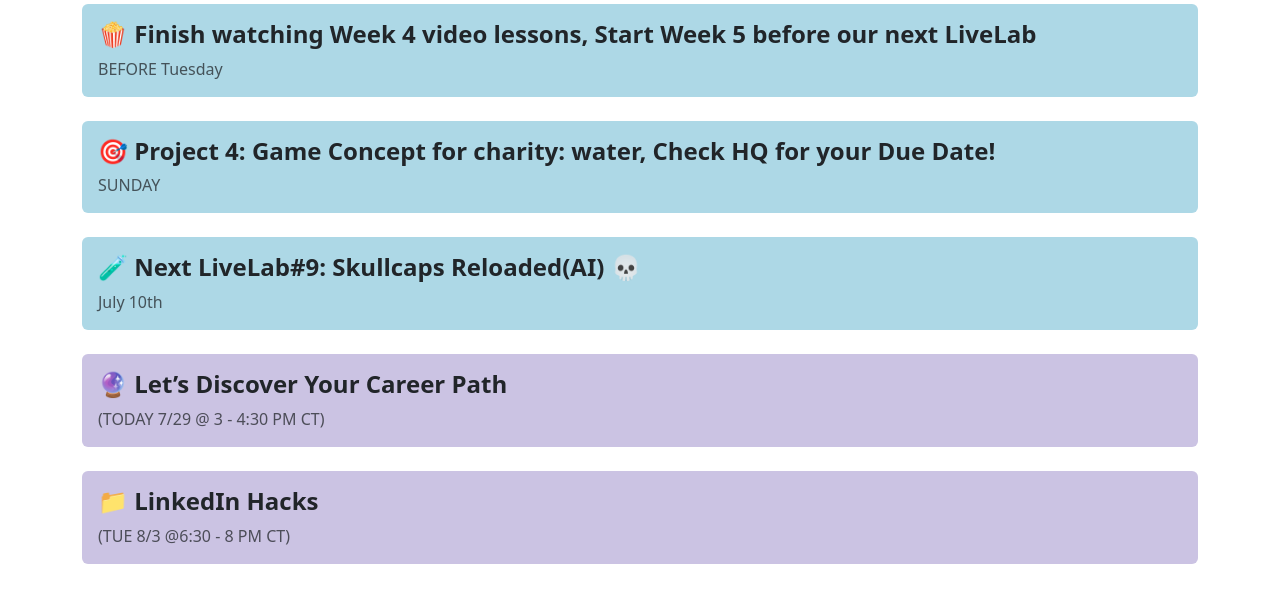
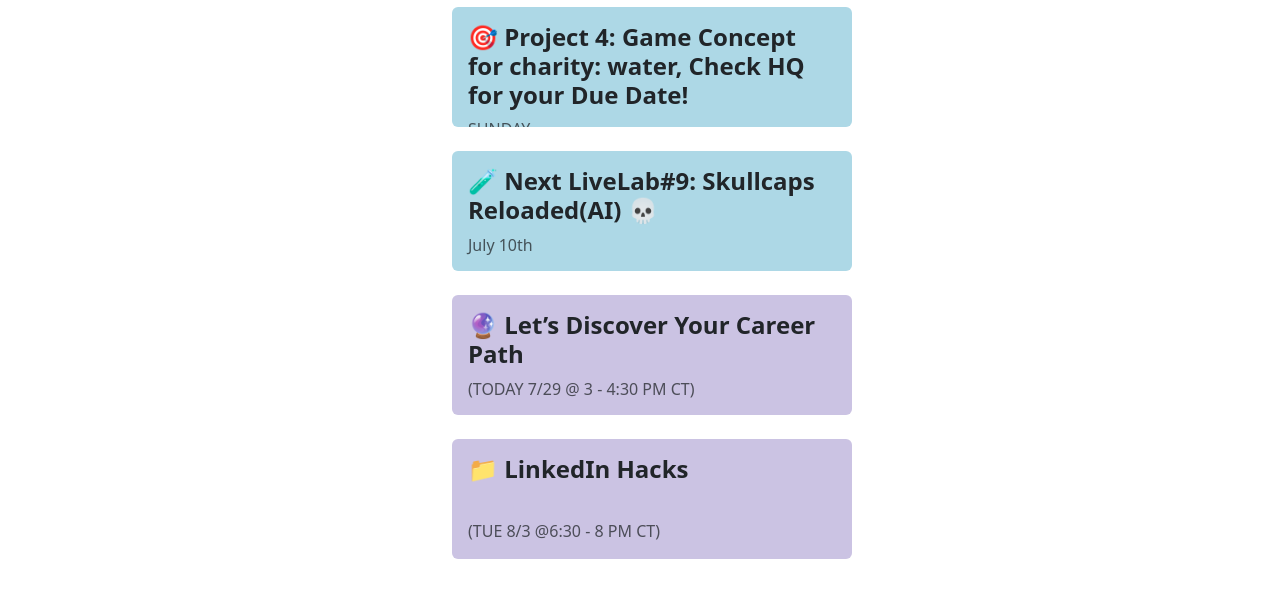
Before and after one commit to huntt3/Presentation-July-26, a plain HTML site: page index.html in a window 1280 px wide. Shown: the part 185-800 px from the top of the page. Drawn offline with nearby package versions, Linux system fonts and the light colour scheme.

Commit message:
Added gravity

```diff
--- a/AddToDoCards.js
+++ b/AddToDoCards.js
@@ -1,23 +1,150 @@
-// Fetch TODOs from text.json and render Bootstrap cards
+// Render Bootstrap cards as before
 fetch("text.json")
   .then((response) => response.json())
   .then((data) => {
     const todos = data.TODO || [];
     const container = document.getElementById("todo-cards");
+    container.className = "row row-cols-1 g-4";
+    container.style.position = "";
+    // Render cards
     todos.forEach((item) => {
       const isCareer = item.type === "Career";
       const bgColor = isCareer ? "#CBC3E3" : "#ADD8E6";
-      const card = document.createElement("div");
-      card.className = "col-12";
-      card.innerHTML = `
-        <div class="card h-100" style="background:${bgColor}; border:none;">
-          <div class="card-body d-flex flex-column justify-content-between">
-            <h4 class="card-title mb-2" style="font-size:1.5rem; font-weight:bold;">${item.title}</h4>
-            <p class="card-text text-muted mb-0" style="font-size:1rem;">${item.date}</p>
+      const cardCol = document.createElement("div");
+      cardCol.className = "col-12";
+      cardCol.innerHTML = `
+        <div class=\"card h-100\" style=\"background:${bgColor}; border:none;\">
+          <div class=\"card-body d-flex flex-column justify-content-between\">
+            <h4 class=\"card-title mb-2\" style=\"font-size:1.5rem; font-weight:bold;\">${item.title}</h4>
+            <p class=\"card-text text-muted mb-0\" style=\"font-size:1rem;\">${item.date}</p>
           </div>
         </div>
       `;
-      container.appendChild(card);
+      container.appendChild(cardCol);
+    });
+
+    // Matter.js mouse constraint and gravity only after drag
+    const Engine = window.Matter.Engine;
+    const Render = window.Matter.Render;
+    const Runner = window.Matter.Runner;
+    const Bodies = window.Matter.Bodies;
+    const Composite = window.Matter.Composite;
+    const Mouse = window.Matter.Mouse;
+    const MouseConstraint = window.Matter.MouseConstraint;
+    const Events = window.Matter.Events;
+
+    const engine = Engine.create();
+    engine.gravity.y = 0; // No gravity initially
+    const runner = Runner.create();
+    Runner.run(runner, engine);
+
+    // Set up physics for each card
+    const cardDivs = Array.from(container.querySelectorAll(".card"));
+    const cardBodies = [];
+    const cardWidth = 400;
+    const cardHeight = 120;
+    const margin = 24;
+    cardDivs.forEach((div, i) => {
+      div.style.position = "absolute";
+      div.style.width = cardWidth + "px";
+      div.style.height = cardHeight + "px";
+      div.parentElement.style.position = "absolute";
+      div.parentElement.style.left =
+        window.innerWidth / 2 - cardWidth / 2 + "px";
+      div.parentElement.style.top = margin + i * (cardHeight + margin) + "px";
+      div.parentElement.style.width = cardWidth + "px";
+      div.parentElement.style.height = cardHeight + "px";
+      // Create physics body (dynamic, but gravity scale 0)
+      const body = Bodies.rectangle(
+        window.innerWidth / 2,
+        margin + i * (cardHeight + margin) + cardHeight / 2,
+        cardWidth,
+        cardHeight,
+        {
+          restitution: 0.7,
+          friction: 0.2,
+          isStatic: false,
+          plugin: { gravityScale: 0 },
+        }
+      );
+      cardBodies.push(body);
+      Composite.add(engine.world, body);
+    });
+
+    // Add ground and walls
+    const ground = Bodies.rectangle(
+      cardWidth / 2 + 32,
+      window.innerHeight + 60,
+      cardWidth * 2,
+      40,
+      { isStatic: true }
+    );
+    const leftWall = Bodies.rectangle(
+      -40,
+      window.innerHeight / 2,
+      80,
+      window.innerHeight,
+      { isStatic: true }
+    );
+    const rightWall = Bodies.rectangle(
+      window.innerWidth + 40,
+      window.innerHeight / 2,
+      80,
+      window.innerHeight,
+      { isStatic: true }
+    );
+    Composite.add(engine.world, [ground, leftWall, rightWall]);
+
+    // Mouse control
+    const mouse = Mouse.create(document.body);
+    const mouseConstraint = MouseConstraint.create(engine, {
+      mouse: mouse,
+      constraint: {
+        stiffness: 0.2,
+        render: { visible: false },
+      },
+    });
+    Composite.add(engine.world, mouseConstraint);
+
+    // Only enable gravity for a card after drag
+    Events.on(mouseConstraint, "enddrag", function (event) {
+      const body = event.body;
+      if (body) {
+        // Set a custom property to enable gravity for this card
+        body.plugin.gravityScale = 1;
+      }
+    });
+
+    // Custom gravity per card
+    Events.on(engine, "beforeUpdate", function () {
+      for (let i = 0; i < cardBodies.length; i++) {
+        const body = cardBodies[i];
+        // Only apply gravity if gravityScale is 1
+        if (body.plugin.gravityScale === 1) {
+          body.force.y += body.mass * engine.gravity.y * 0.001; // scale gravity for smoothness
+        }
+      }
+    });
+
+    // Sync DOM to physics
+    function update() {
+      for (let i = 0; i < cardBodies.length; i++) {
+        const body = cardBodies[i];
+        const div = cardDivs[i].parentElement;
+        div.style.left = body.position.x - cardWidth / 2 + "px";
+        div.style.top = body.position.y - cardHeight / 2 + "px";
+        div.style.transform = `rotate(${body.angle}rad)`;
+      }
+      requestAnimationFrame(update);
+    }
+    update();
+
+    // Prevent text selection while dragging
+    Events.on(mouseConstraint, "startdrag", function () {
+      document.body.style.userSelect = "none";
+    });
+    Events.on(mouseConstraint, "enddrag", function () {
+      document.body.style.userSelect = "";
     });
   })
   .catch((err) => {
--- a/index.html
+++ b/index.html
@@ -27,6 +27,6 @@
       integrity="sha384-ndDqU0Gzau9qJ1lfW4pNLlhNTkCfHzAVBReH9diLvGRem5+R9g2FzA8ZGN954O5Q"
       crossorigin="anonymous"
     ></script>
-    <script src="matter.js" type="text/javascript"></script>
+    <script src="https://cdn.jsdelivr.net/npm/matter-js@0.19.0/build/matter.min.js"></script>
   </body>
 </html>
```
